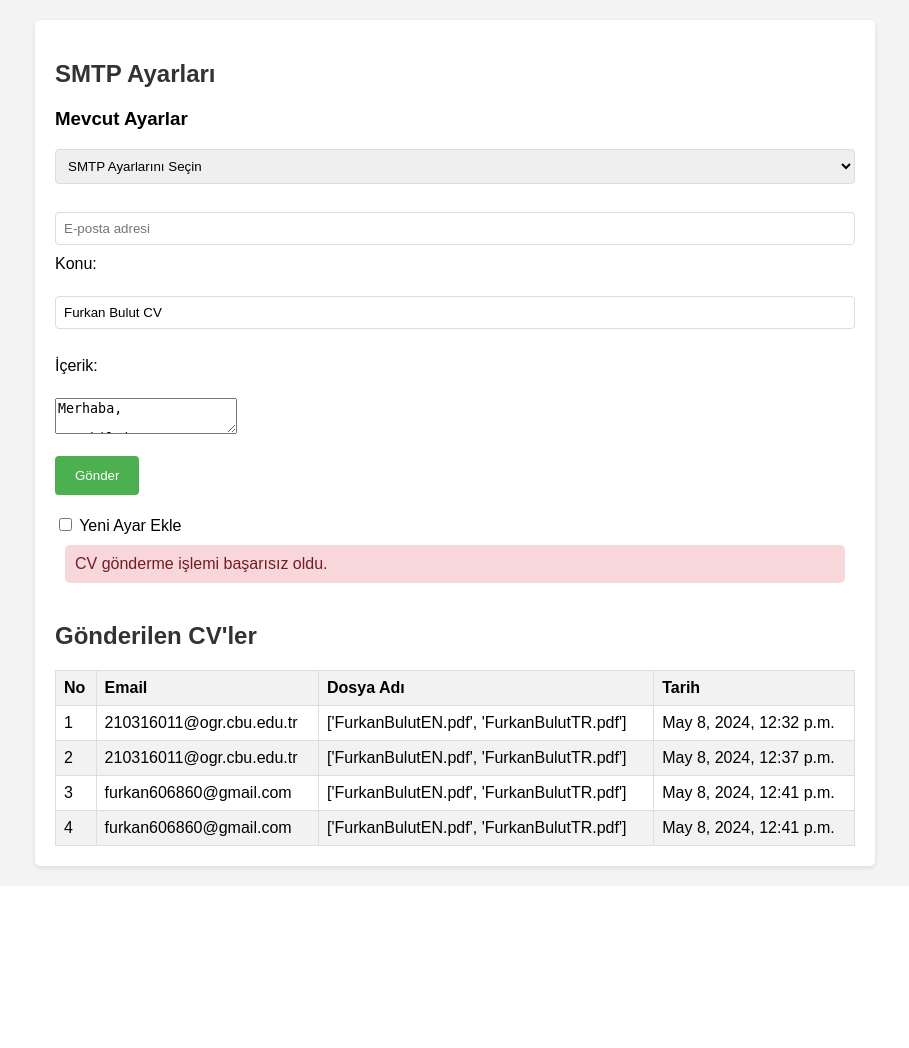
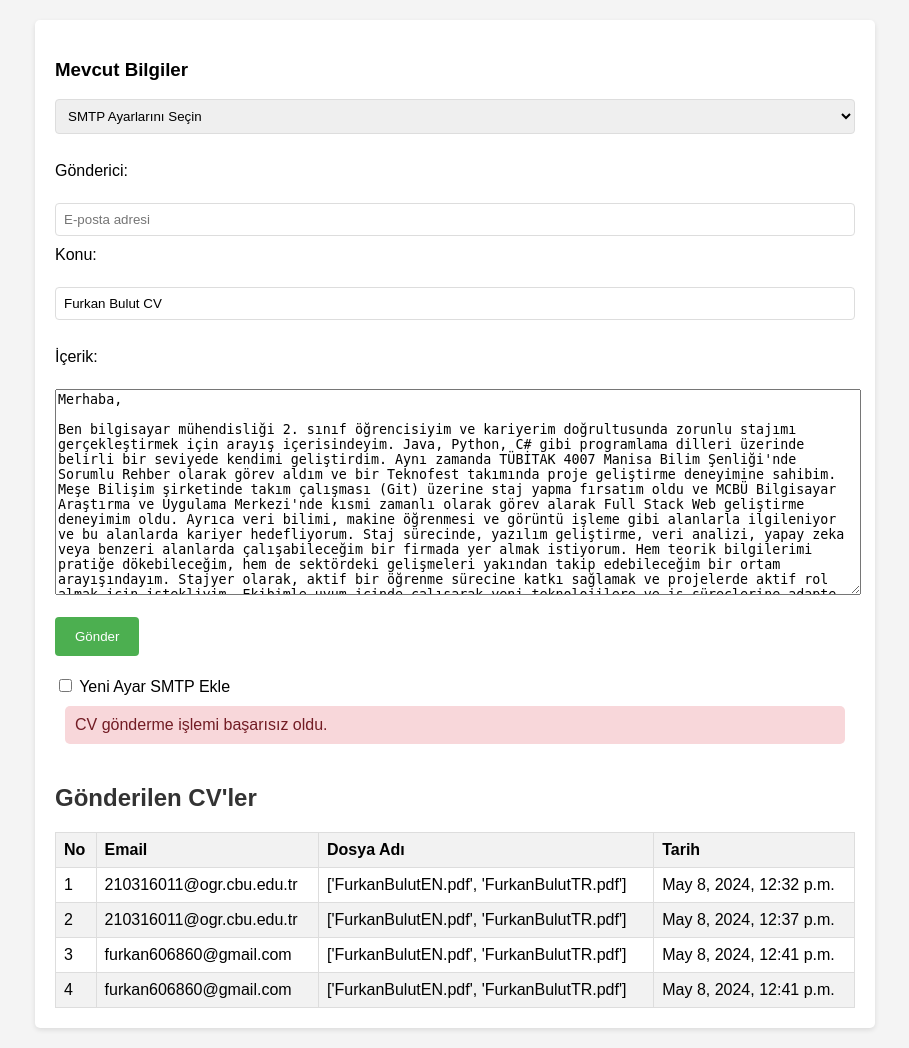
Before and after one commit to Furk4nBulut/Django-CV-Mail-Sender, a Django app: page / in a window 1280 px wide. Shown: the whole page, without its empty margins (185-1094 px from the left). Before the commit the page ends 871 px from the top, so only its background shows below. Run offline with Django 4.2, Linux system fonts and the light colour scheme; data comes from the database, SQL or seed files in the repository; both versions use the stored data as it was after the commit.

Commit message:
CV sender done

```diff
--- a/cv_app/views.py
+++ b/cv_app/views.py
@@ -148,6 +148,8 @@
             return redirect('send_cv')
         else:
             messages.error(request, 'Formda geçersiz veri var. Lütfen tekrar deneyin.')
+            return redirect('send_cv')
+
     else:
         form = EmailSettingsForm()
         messages.error(request, 'SMTP ayarları kaydedilemedi.')
--- a/templates/cv_app/send_cv.html
+++ b/templates/cv_app/send_cv.html
@@ -159,9 +159,8 @@
 </head>
 <body>
     <div class="container">
-        <h2>SMTP Ayarları</h2>
         <div class="smtp-settings">
-            <h3>Mevcut Ayarlar</h3>
+            <h3>Mevcut Bilgiler</h3>
             <form method="post" action="{% url 'send_cv' %}">
                 {% csrf_token %}
                 <select name="selected_settings">
@@ -170,19 +169,22 @@
                         <option value="{{ setting.id }}">{{ setting }}</option>
                     {% endfor %}
                 </select><br><br>
+          <label for="subject">Gönderici:</label><br>
+
                 <input type="email" name="email" placeholder="E-posta adresi">
           <label for="subject">Konu:</label><br>
     <input type="text" id="subject" name="subject" placeholder="E-posta konusu" value="{{ email_data.subject }}"><br><br>
 
     <label for="body">İçerik:</label><br>
-    <textarea id="body" name="body" placeholder="E-posta içeriği">{{ email_data.body }}</textarea><br><br>
+    <textarea id="body" name="body" placeholder="E-posta içeriği" style="width: 100%; height: 200px;">{{ email_data.body }}</textarea><br><br>
+
 
                 <button type="submit">Gönder</button>
             </form>
         </div>
 
         <input type="checkbox" id="showNewSettings" class="show-new-settings">
-        <label for="showNewSettings">Yeni Ayar Ekle</label>
+        <label for="showNewSettings">Yeni Ayar SMTP Ekle</label>
         <div class="new-settings">
             <form method="post" class="mt-3" action="{% url 'email_settings' %}" >
                 {% csrf_token %}
```
Also changed, not shown: db.sqlite3.
